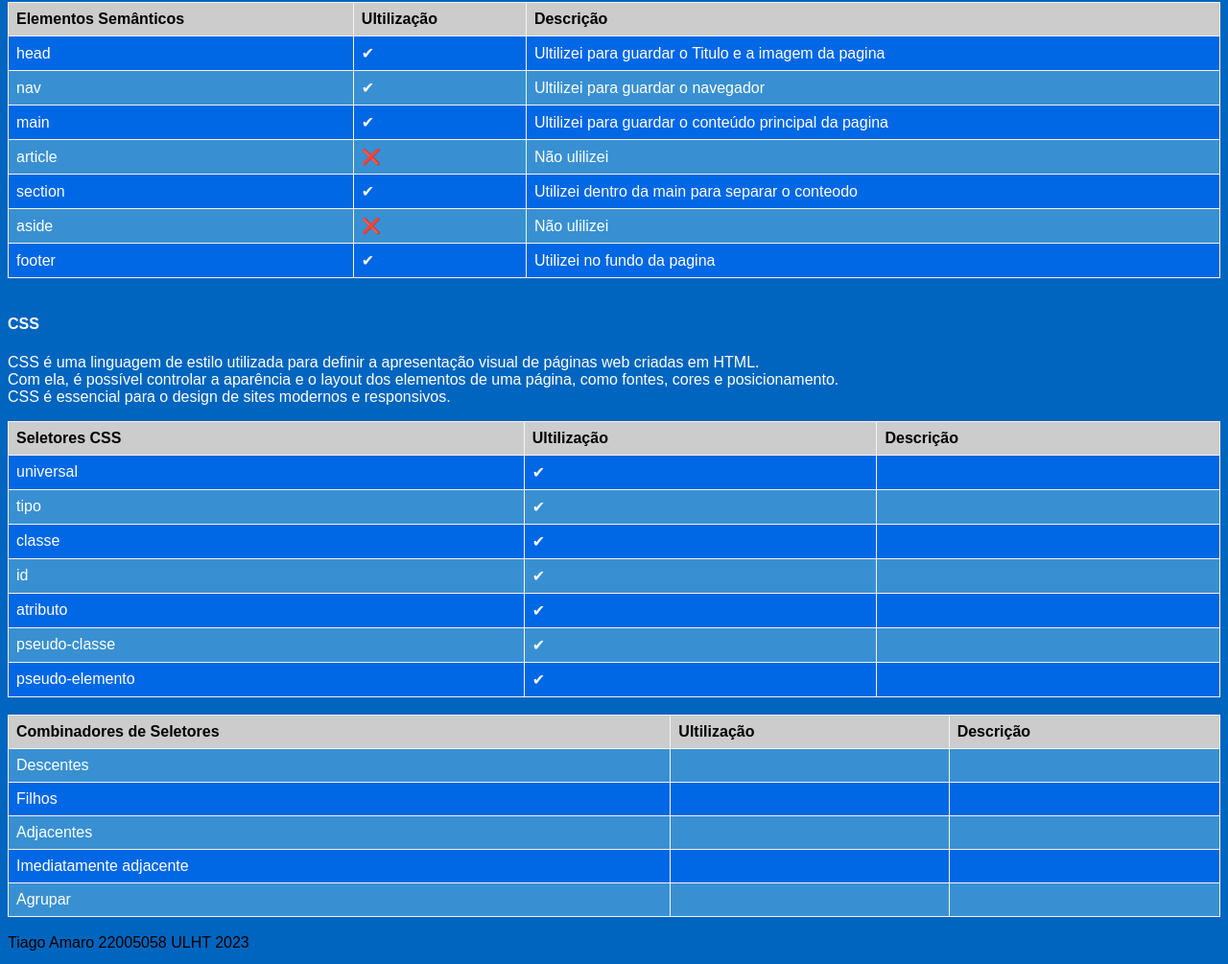
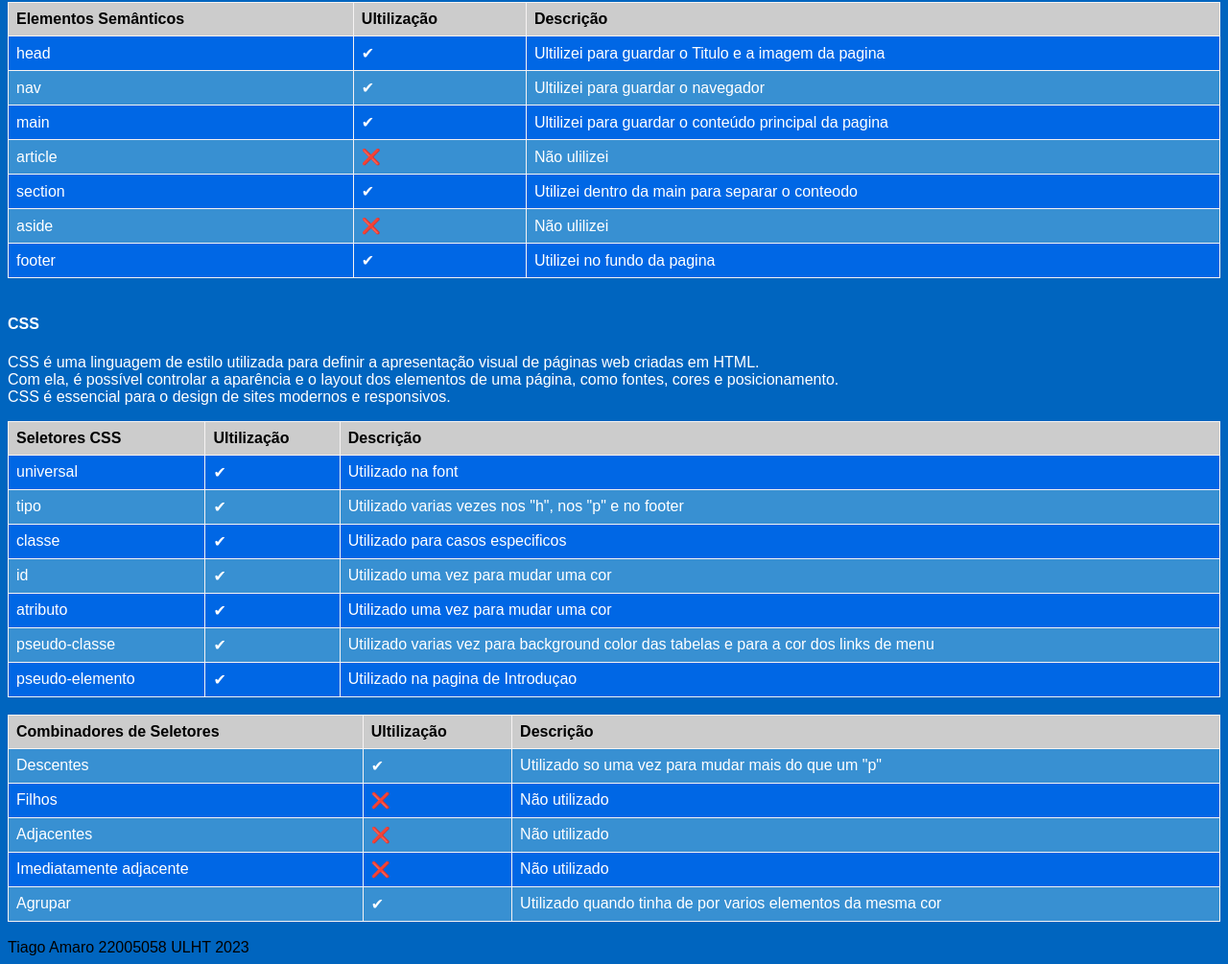
Before and after one commit to tiagoamaro22005058/PWF1, a plain HTML site: page html5-css.html in a window 1280 px wide. Shown: the part 530-1535 px from the top of the page at 96% size. Drawn offline with Linux system fonts and the light colour scheme.

Commit message:
Ultimas alteraçoes

```diff
--- a/estilos.css
+++ b/estilos.css
@@ -92,3 +92,13 @@ tr:nth-child(even) {
 tr:nth-child(odd) {
     background-color: #0067e5;
 }
+.p1::first-letter{
+    font-size: 2.0rem;
+    font-weight: bold;
+    color: #000000;
+}
+.p1::first-line {
+    font-size: 1.2rem;
+    font-weight: bold;
+    text-decoration: underline;
+}
--- a/html5-css.html
+++ b/html5-css.html
@@ -128,37 +128,37 @@
                 <tr>
                     <td>universal</td>
                     <td>✔</td>
-                    <td></td>
+                    <td>Utilizado na font</td>
                 </tr>
                 <tr>
                     <td>tipo</td>
                     <td>✔</td>
-                    <td></td>
+                    <td>Utilizado varias vezes nos "h", nos "p" e no footer</td>
                 </tr>
                 <tr>
                     <td>classe</td>
                     <td>✔</td>
-                    <td></td>
+                    <td>Utilizado para casos especificos</td>
                 </tr>
                 <tr>
                     <td>id</td>
                     <td>✔</td>
-                    <td></td>
+                    <td>Utilizado uma vez para mudar uma cor</td>
                 </tr>
                 <tr>
                     <td>atributo</td>
                     <td>✔</td>
-                    <td></td>
+                    <td>Utilizado uma vez para mudar uma cor</td>
                 </tr>
                 <tr>
                     <td>pseudo-classe</td>
                     <td>✔</td>
-                    <td></td>
+                    <td>Utilizado varias vez para background color das tabelas e para a cor dos links de menu</td>
                 </tr>
                 <tr>
                     <td>pseudo-elemento</td>
                     <td>✔</td>
-                    <td></td>
+                    <td>Utilizado na pagina de Introduçao</td>
                 </tr>
             </tbody>
         </table>
@@ -172,28 +172,28 @@
                 </tr>
                 <tr>
                     <td>Descentes</td>
-                    <td></td>
-                    <td></td>
+                    <td>✔</td>
+                    <td>Utilizado so uma vez para mudar mais do que um "p"</td>
                 </tr>
                 <tr>
                     <td>Filhos</td>
-                    <td></td>
-                    <td></td>
+                    <td>❌</td>
+                    <td>Não utilizado</td>
                 </tr>
                 <tr>
                     <td>Adjacentes</td>
-                    <td></td>
-                    <td></td>
+                    <td>❌</td>
+                    <td>Não utilizado</td>
                 </tr>
                 <tr>
                     <td>Imediatamente adjacente</td>
-                    <td></td>
-                    <td></td>
+                    <td>❌</td>
+                    <td>Não utilizado</td>
                 </tr>
                 <tr>
                     <td>Agrupar</td>
-                    <td></td>
-                    <td></td>
+                    <td>✔</td>
+                    <td>Utilizado quando tinha de por varios elementos da mesma cor</td>
                 </tr>
             </thead>
         </table>
```
Also changed, not shown: index.html (+1 -1 lines).
